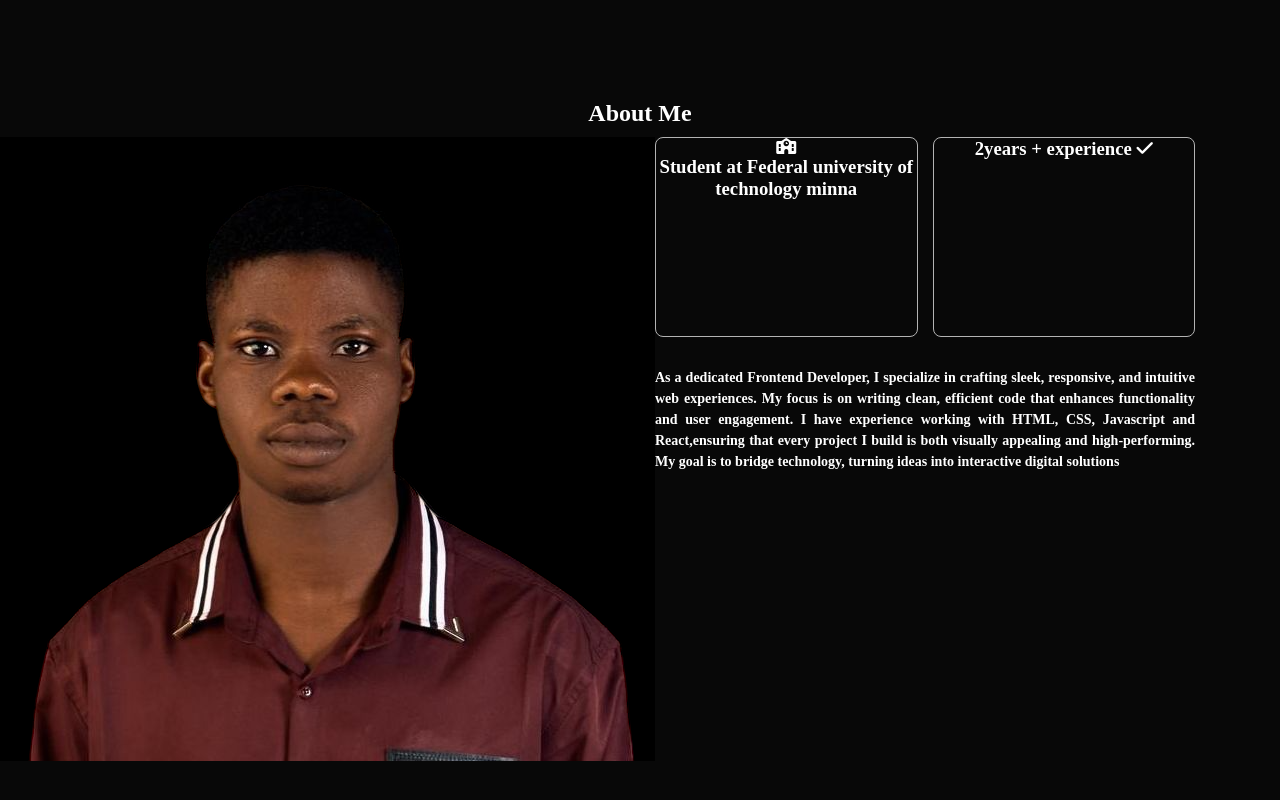
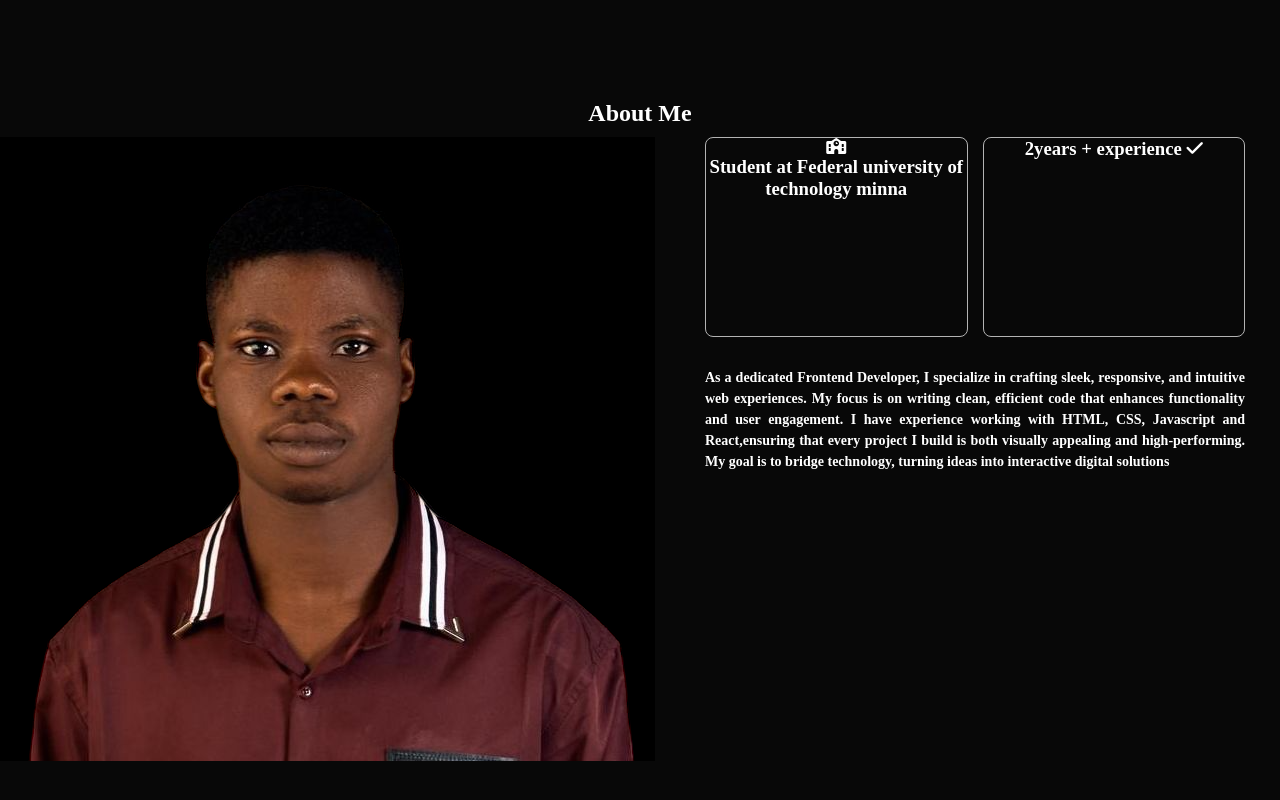
Before and after one commit to samkayode/mynewportfolio, a plain HTML site: page index.html in a window 1280 px wide. Shown: the part 700-1500 px from the top of the page. Drawn offline with Linux system fonts and the light colour scheme.

Commit message:
Update style.css

```diff
--- a/style.css
+++ b/style.css
@@ -227,8 +227,10 @@ nav .fa-solid {
 .main-container {
   display: flex;
   gap: 15px;
-
   width: 540px;
+}
+.text-container {
+  margin-left: 50px;
 }
 .edu-container,
 .exp-container {
```
